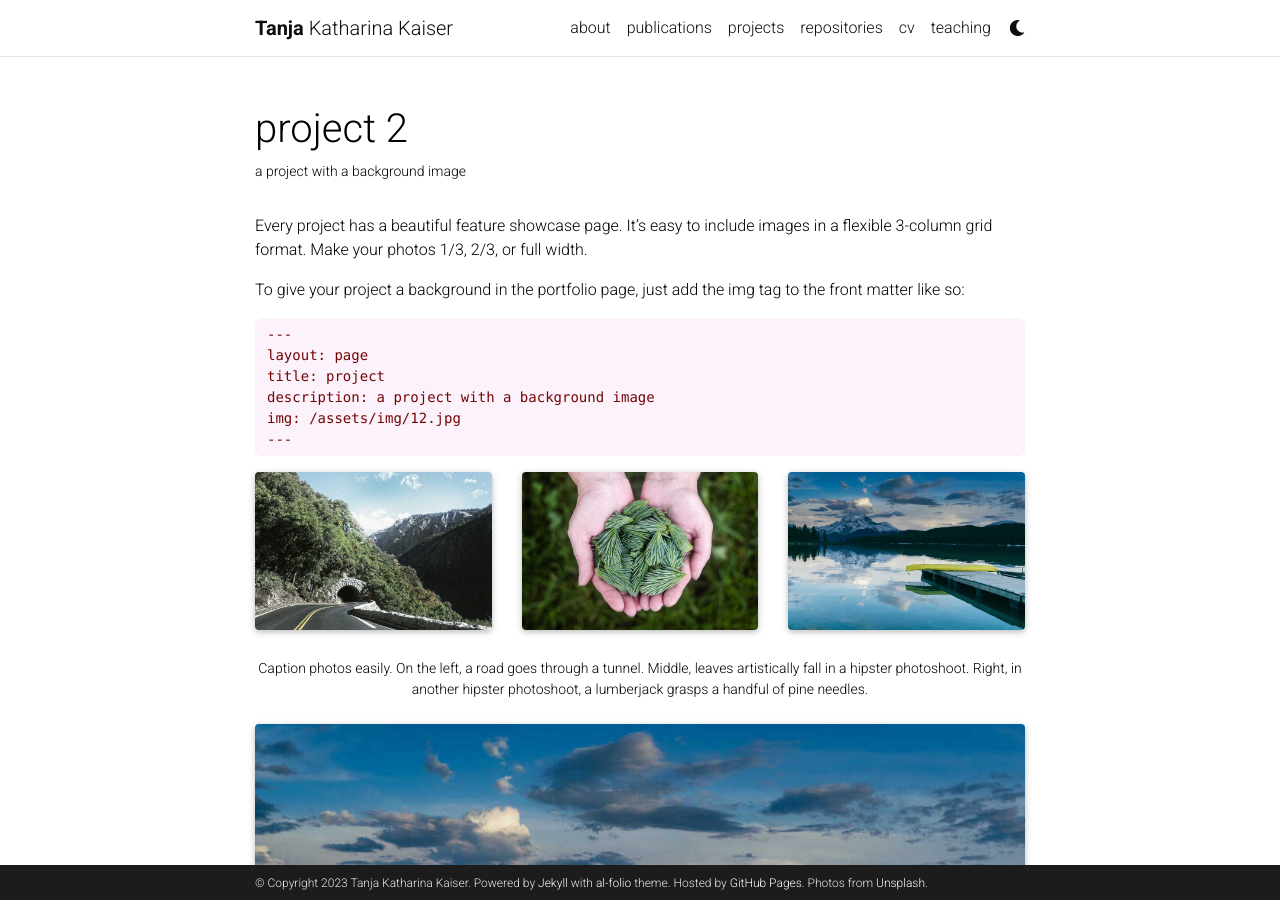
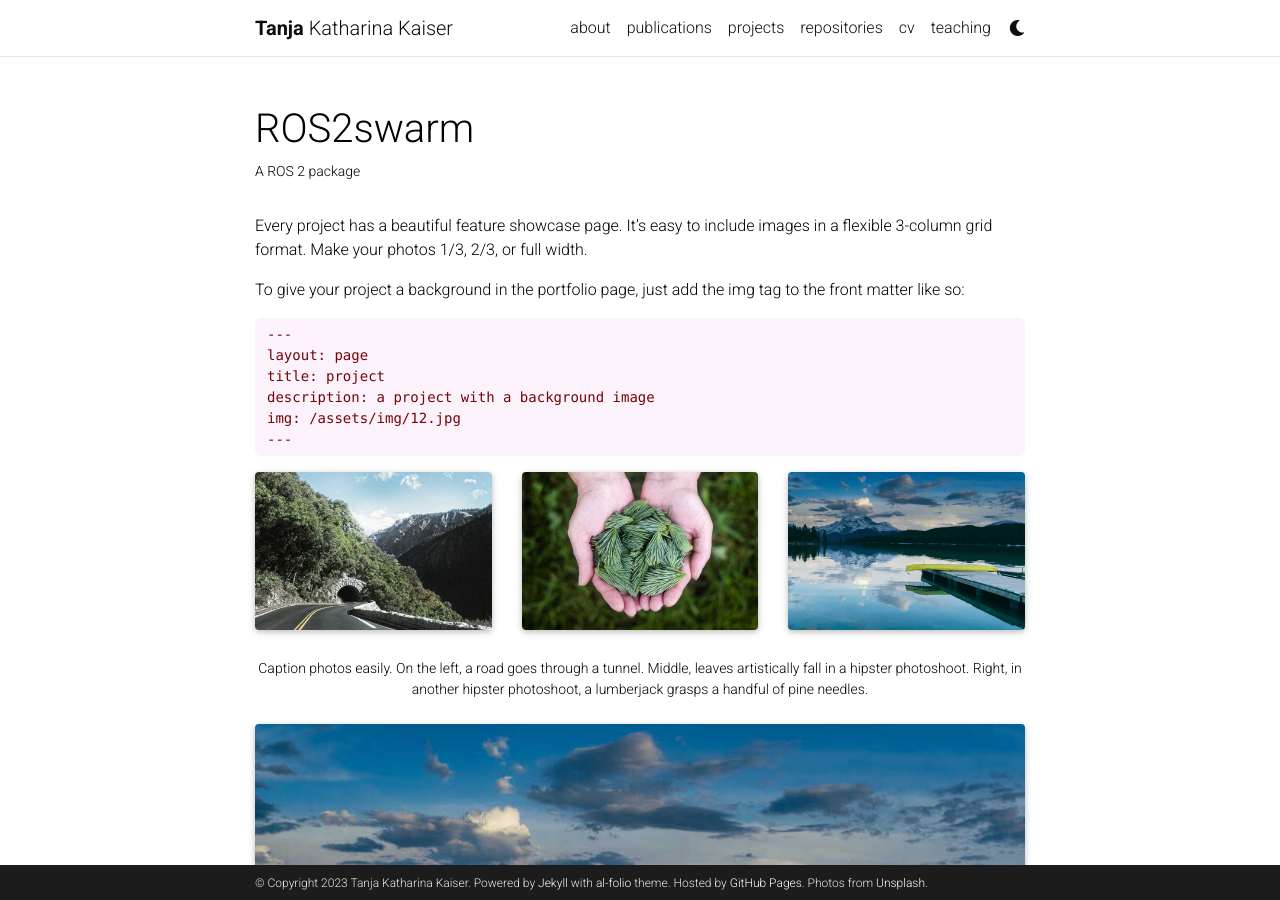
Before and after one commit to msminirobot/msminirobot.github.io, a Jekyll site: the page built from _projects/2_project.md, in a window 1280 px wide and 900 px high. Built offline with Jekyll 4.4.1, drawn with Linux system fonts in a browser that asks for light colours; full-size pictures stand in for the smaller copies a plugin makes; comment, search, counter and statistics services are not loaded; a style sheet for code colours, icons or effects is not loaded.

Commit message:
Update 2_project.md

```diff
--- a/_projects/2_project.md
+++ b/_projects/2_project.md
@@ -1,7 +1,7 @@
 ---
 layout: page
-title: project 2
-description: a project with a background image
+title: ROS2swarm
+description: A ROS 2 package
 img: assets/img/3.jpg
 importance: 2
 category: work
```
